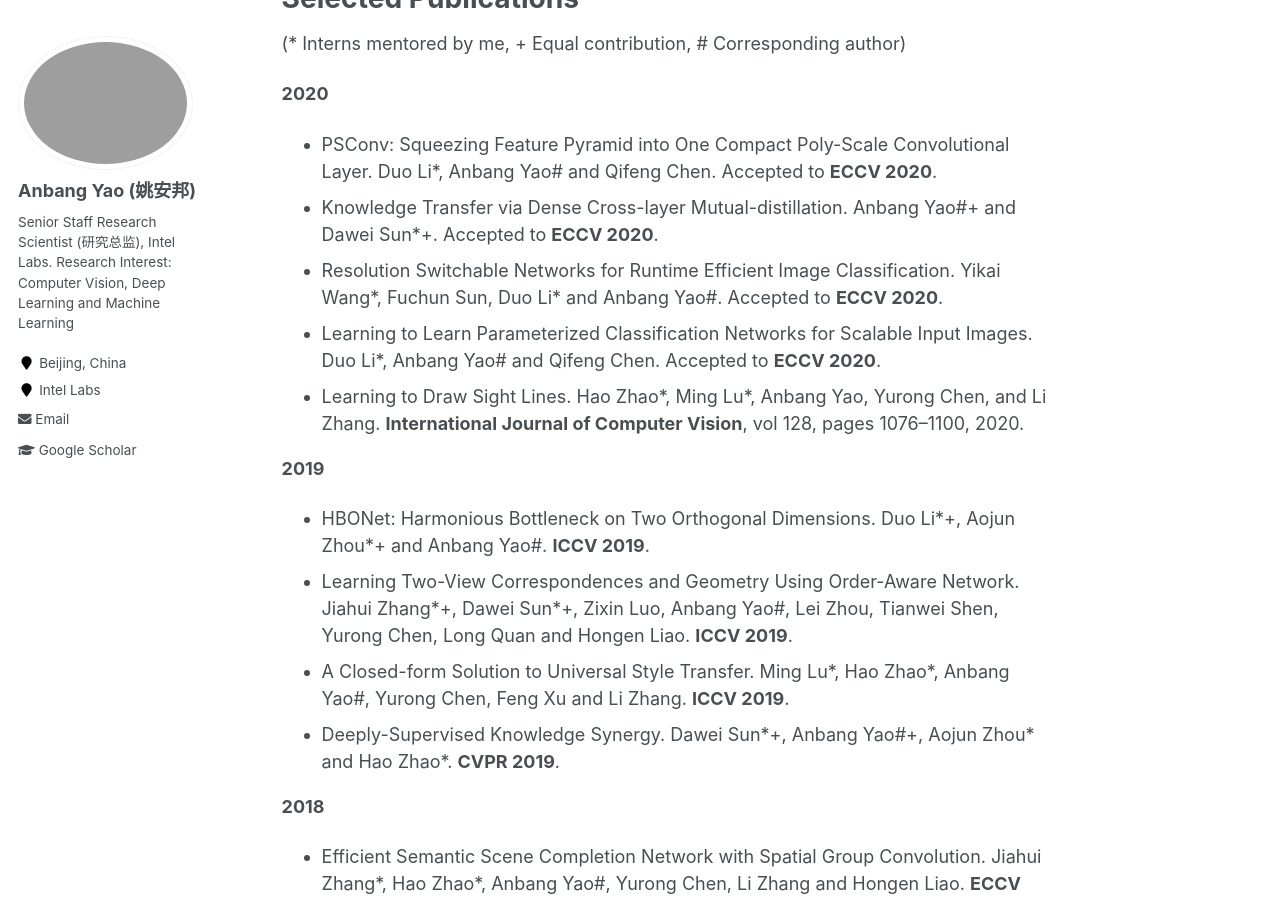
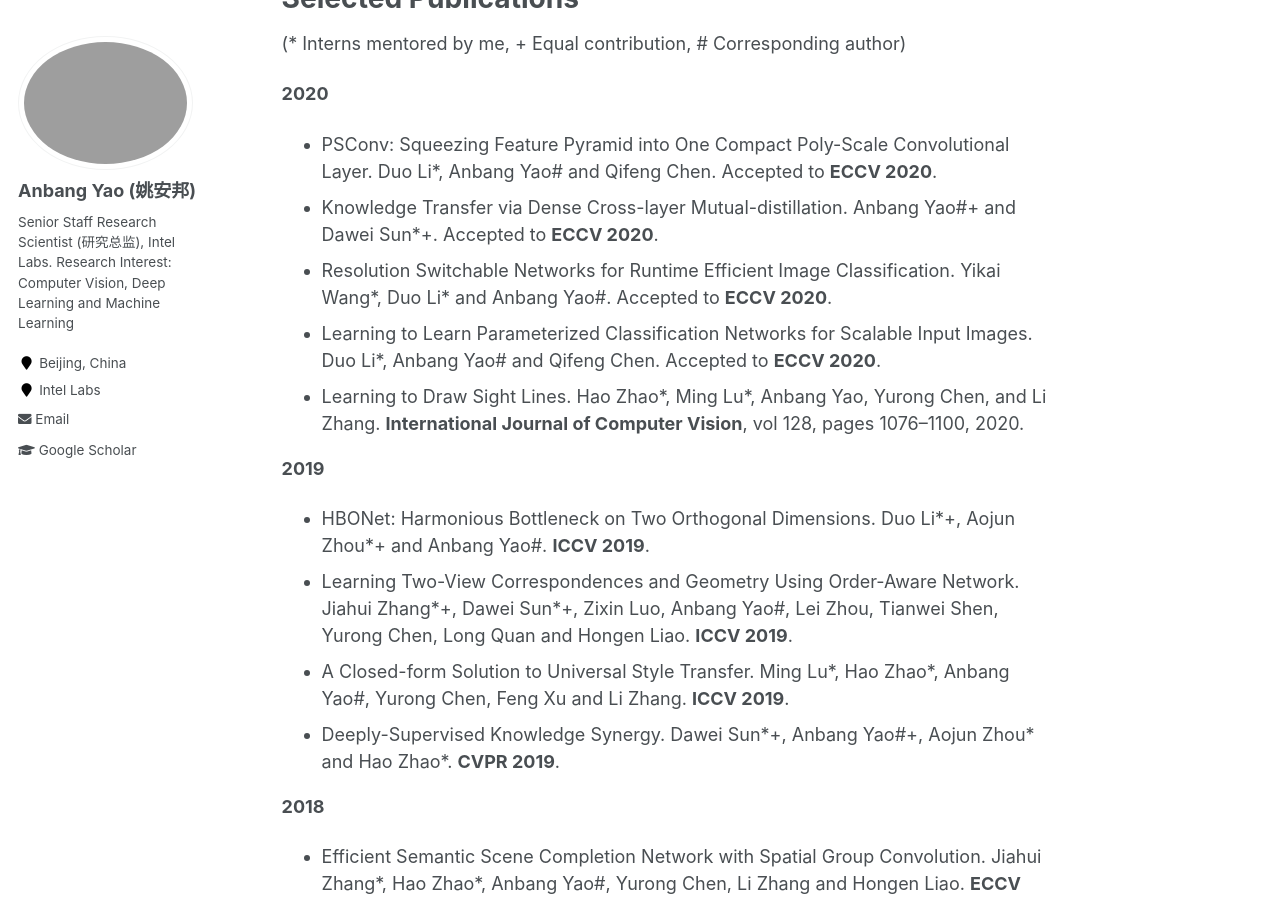
Before and after one commit to YaoAnbang/YaoAnbang.github.io, a Jekyll site: the page built from _pages/about.md, in a window 1280 px wide and 900 px high, scrolled down 1479 px. Built offline with Jekyll 4.4.1, drawn with Linux system fonts in a browser that asks for light colours.

Commit message:
Update about.md

```diff
--- a/_pages/about.md
+++ b/_pages/about.md
@@ -43,7 +43,7 @@
 
 + PSConv: Squeezing Feature Pyramid into One Compact Poly-Scale Convolutional Layer. Duo Li\*, Anbang Yao\# and Qifeng Chen. Accepted to **ECCV 2020**.
 + Knowledge Transfer via Dense Cross-layer Mutual-distillation. Anbang Yao\#\+ and Dawei Sun\*+. Accepted to **ECCV 2020**.
-+ Resolution Switchable Networks for Runtime Efficient Image Classification. Yikai Wang\*, Fuchun Sun, Duo Li\* and Anbang Yao\#. Accepted to **ECCV 2020**.
++ Resolution Switchable Networks for Runtime Efficient Image Classification. Yikai Wang\*, Duo Li\* and Anbang Yao\#. Accepted to **ECCV 2020**.
 + Learning to Learn Parameterized Classification Networks for Scalable Input Images. Duo Li\*, Anbang Yao\# and Qifeng Chen. Accepted to **ECCV 2020**.
 + Learning to Draw Sight Lines. Hao Zhao\*, Ming Lu\*, Anbang Yao, Yurong Chen, and Li Zhang. **International Journal of Computer Vision**,  vol 128, pages 1076–1100, 2020.
 
```
